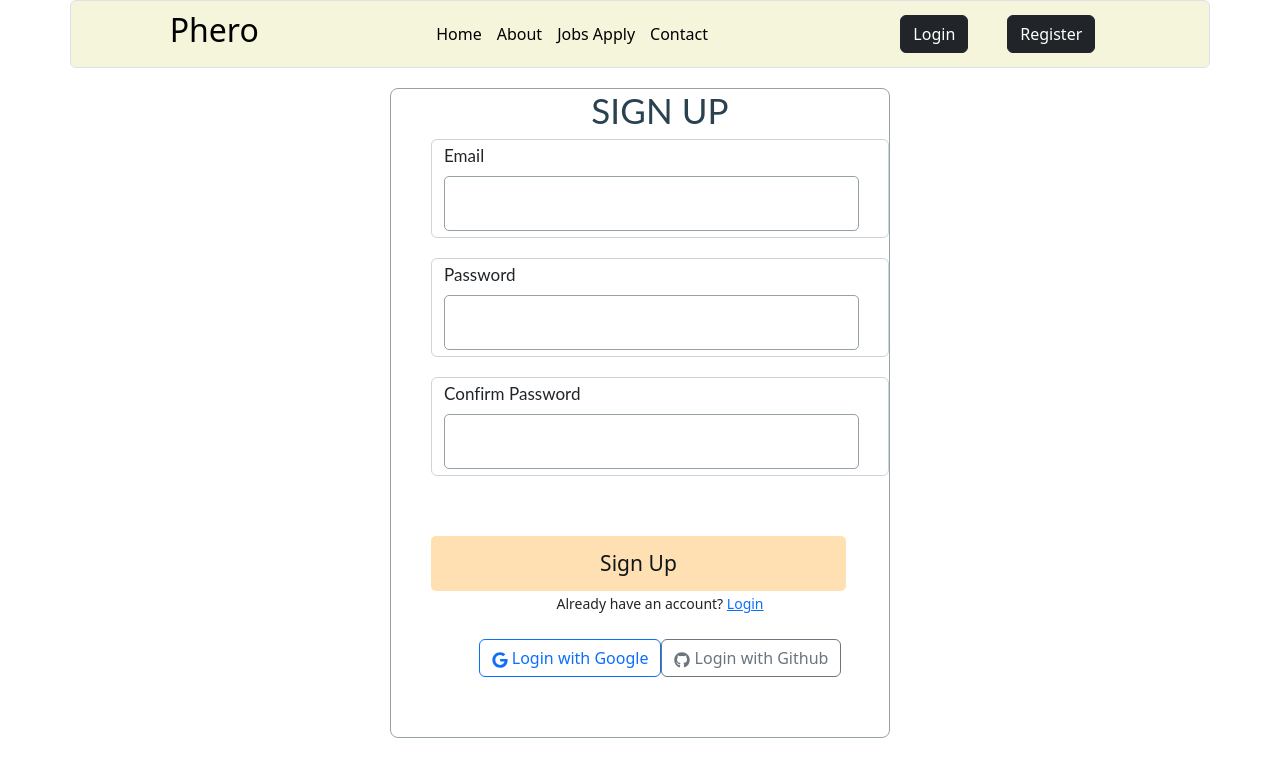
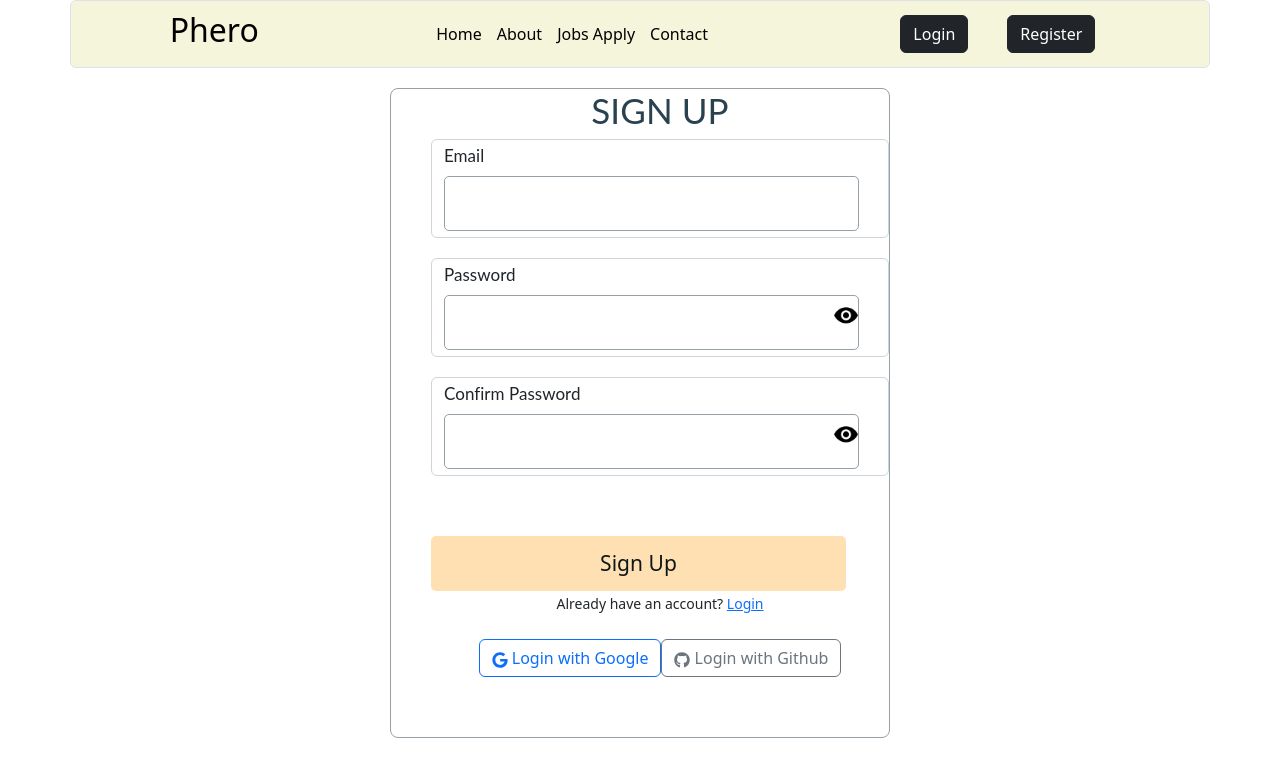
Before and after one commit to sabuj0143/Phero-practice-project, a React (Vite) app: page /register in a window 1280 px wide. Shown: the top 776 px of the page. Built offline with nearby package versions, Linux system fonts and the light colour scheme; no server answers.

Commit message:
show icon pasword

```diff
--- a/src/components/Login/Login.jsx
+++ b/src/components/Login/Login.jsx
@@ -6,11 +6,15 @@ import { useContext } from 'react';
 import { FaGoogle, FaGithub } from 'react-icons/fa';
 import { AuthContext } from '../../AuthProvider/AuthProvider';
 import { useState } from 'react';
+import eye from '../../assets/eye.png'
+import hide from '../../assets/hide.png'
+
 
 const Login = () => {
     const [error, setError] = useState('');
     const [success, setSuccess] = useState('');
     const [user, setUser] = useState(null);
+    const [control, setControl] = useState(false);
 
     const navigate = useNavigate();
     const location = useLocation();
@@ -83,9 +87,17 @@ const Login = () => {
                         <label htmlFor="email">Email</label>
                         <input type="email" name="email" id="" required />
                     </div>
-                    <div className="form-control">
+                    <div className="form-control position-relative">
                         <label htmlFor="password">Password</label>
-                        <input type="password" name="password" id="" required />
+                        <input type={control ? 'text' : 'password'} name="password" id="" required />
+
+                        <div onClick={() => { setControl(!control) }} className='monsur position-absolute'>
+                            {
+                                control ?
+                                    <img className='w-24' style={{ width: '24px' }} src={hide} alt="" /> :
+                                    <img className='w-24' style={{ width: '24px' }} src={eye} alt="" />
+                            }
+                        </div>
                     </div>
                     <div>
                         {/* Show the not the current from info */}
--- a/src/components/Register/Register.css
+++ b/src/components/Register/Register.css
@@ -6,3 +6,9 @@
     font-size: 15px;
     letter-spacing: 0.0025em;
 }
+.monsur{
+    top: 50px;
+    transform: translateY(-30%);
+    right: 30px;
+    cursor: pointer;
+}
--- a/src/components/Register/Register.jsx
+++ b/src/components/Register/Register.jsx
@@ -5,11 +5,14 @@ import './Register.css'
 import { Link, useLocation } from 'react-router-dom';
 import { AuthContext } from '../../AuthProvider/AuthProvider';
 import { sendEmailVerification } from 'firebase/auth';
+import eye from '../../assets/eye.png'
+import hide from '../../assets/hide.png'
 
 const Register = () => {
 
     const [error, setError] = useState('');
     const [success, setSuccess] = useState('');
+    const [control, setControl] = useState(false);
 
     const { user, createUser, signIn, signInWithGoogle, signInWithGithub } = useContext(AuthContext);
 
@@ -93,13 +96,28 @@ const Register = () => {
                         <label htmlFor="email">Email</label>
                         <input type="email" name="email" id="" required />
                     </div>
-                    <div className="form-control">
+                    <div className="form-control position-relative">
                         <label htmlFor="password">Password</label>
-                        <input type="password" name="password" id="" required />
+                        <input type={control ? 'text' : 'password'} name="password" id="" required />
+                        <div onClick={() => { setControl(!control) }} className='monsur position-absolute'>
+                            {
+                                control ?
+                                    <img className='w-24' style={{ width: '24px' }} src={hide} alt="" /> :
+                                    <img className='w-24' style={{ width: '24px' }} src={eye} alt="" />
+                            }
+                        </div>
                     </div>
-                    <div className="form-control">
+                    <div className="form-control position-relative">
                         <label htmlFor="confirm">Confirm Password</label>
-                        <input type="password" name="confirm" id="" required />
+                        <input type={control ? 'text' : 'password'} name="confirm" id="" required />
+
+                        <div onClick={() => { setControl(!control) }} className='monsur position-absolute'>
+                            {
+                                control ?
+                                    <img className='w-24' style={{ width: '24px' }} src={hide} alt="" /> :
+                                    <img className='w-24' style={{ width: '24px' }} src={eye} alt="" />
+                            }
+                        </div>
                     </div>
                     <div>
                         {/* Show the not the current from info */}
```
Also changed, not shown: src/assets/eye.png (added), src/assets/hide.png (added).
